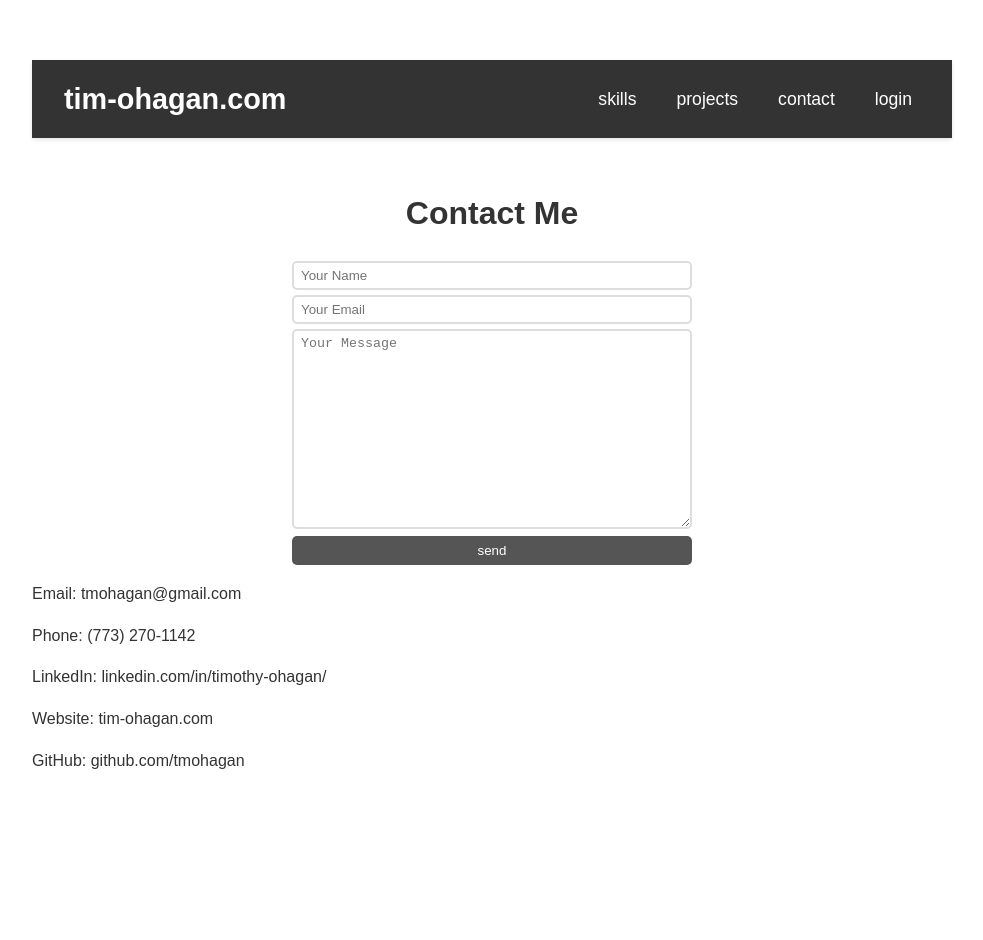
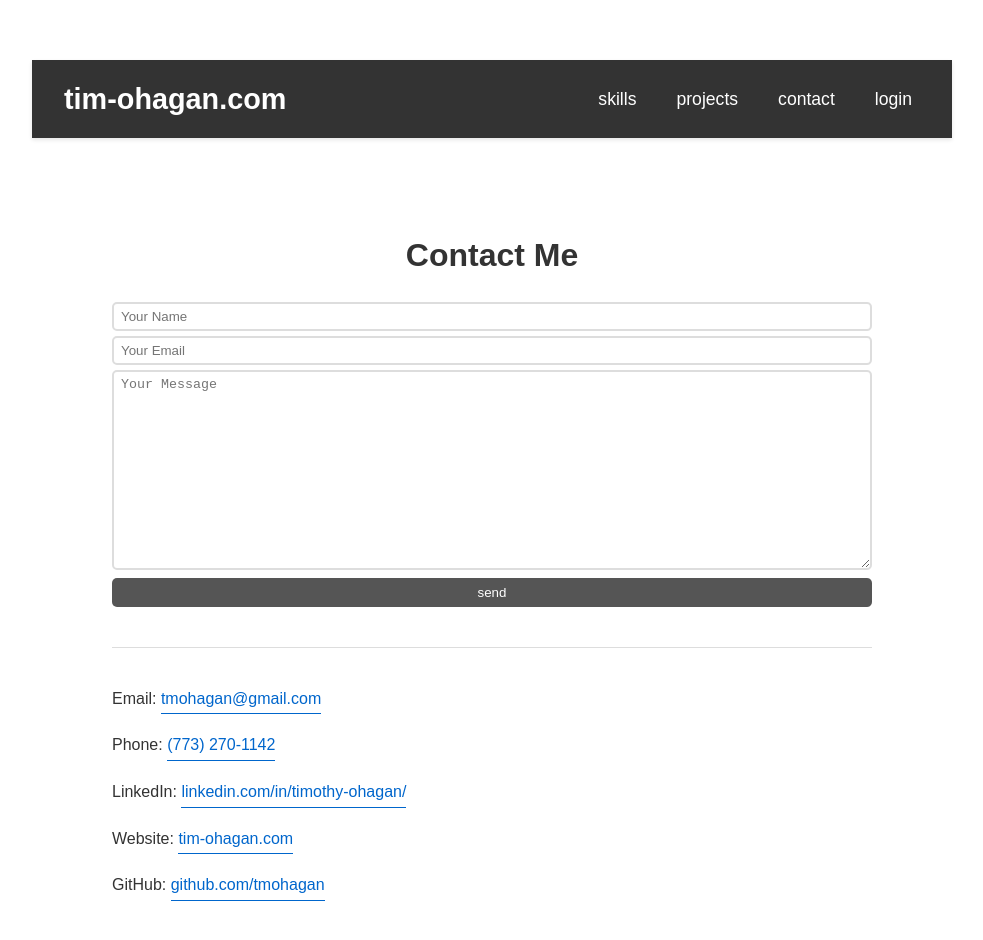
Before and after one commit to tmohagan/mern-resume, a React (Create React App) app in the folder client/: page /contact in a window 1280 px wide. Shown: the top 940 px of the page, without its empty margins (148-1131 px from the left). Before the commit the page ends 829 px from the top, so only its background shows below. Built offline with nearby package versions, Linux system fonts and the light colour scheme.

Commit message:
minor css changes

```diff
--- a/client/src/App.css
+++ b/client/src/App.css
@@ -189,6 +189,16 @@ header nav a:hover {
     margin-bottom: 0.5rem;
   }
 
+  .resume .contact a {
+    text-decoration: none;
+    border-bottom: none;
+    transition: border-bottom 0.3s;
+  }
+
+  .resume .contact a:hover {
+    border-bottom: 1px solid #004499;
+  }
+
   .resume .dates {
     font-style: italic;
     color: #666;
@@ -222,6 +232,12 @@ header nav a:hover {
   .resume ul li a {
     display: inline-block;
     padding: 2px 0;
+    text-decoration: none;
+    border-bottom: none;
+  }
+
+  .resume ul li a:hover {
+    text-decoration: underline;
   }
 
   .resume .projects a {
@@ -424,6 +440,19 @@ div.content p {
 div.content li {
     margin-bottom: 10px;
 }
+
+div.content a {
+    color: #0066cc;
+    text-decoration: none;
+    border-bottom: 1px solid #0066cc;
+    transition: color 0.3s, border-color 0.3s;
+  }
+
+  div.content a:hover {
+    color: #004499;
+    border-bottom-color: #004499;
+  }
+
 /* Edit buttons */
 div.edit-row {
     text-align: center;
@@ -569,3 +598,62 @@ div.post p.summary {
     width: 20px;
     height: 20px;
   }
+
+ /* Contact Page */
+.contact-info {
+    margin-top: 20px;
+  }
+
+  .contact-info p {
+    margin-bottom: 10px;
+  }
+
+  .contact-link {
+    color: #0066cc;
+    text-decoration: none;
+    border-bottom: 1px solid transparent;
+    transition: color 0.3s, border-color 0.3s;
+  }
+
+  .contact-link:hover {
+    color: #004499;
+    border-bottom-color: #004499;
+  }
+
+  .contact-info .contact-link {
+    display: inline-block;
+    padding: 2px 0;
+  }
+
+  .contact-page {
+    max-width: 800px;
+    margin: 0 auto;
+    padding: 20px;
+  }
+
+  .contact-page form.contact {
+    max-width: 100%;
+    width: 100%;
+  }
+
+  .contact-page .contact-info {
+    margin-top: 40px;
+    border-top: 1px solid #ddd;
+    padding-top: 20px;
+  }
+
+  .contact-page .contact-info p {
+    margin-bottom: 10px;
+  }
+
+  .contact-page .contact-info a {
+    color: #0066cc;
+    text-decoration: none;
+    border-bottom: 1px solid #0066cc;
+    transition: color 0.3s, border-color 0.3s;
+  }
+
+  .contact-page .contact-info a:hover {
+    color: #004499;
+    border-bottom-color: #004499;
+  }
--- a/client/src/pages/ContactPage.js
+++ b/client/src/pages/ContactPage.js
@@ -38,7 +38,7 @@ export default function ContactPage() {
   };
 
   return (
-    <div>
+    <div className="contact-page">
       <form className="contact" onSubmit={handleSubmit}>
         <h1>Contact Me</h1>
         <input
@@ -76,28 +76,35 @@ const ContactInfo = () => (
   <div>
     <div className="contact-info">
       <p>
-        Email: <a href="mailto:tmohagan@gmail.com">tmohagan@gmail.com</a>
+        Email: <a href="mailto:tmohagan@gmail.com" className="contact-link">tmohagan@gmail.com</a>
       </p>
       <p>
-        Phone: <a href="tel:+17732701142">(773) 270-1142</a>
+        Phone: <a href="tel:+17732701142" className="contact-link">(773) 270-1142</a>
       </p>
       <p>
         LinkedIn:{" "}
           <a href="https://www.linkedin.com/in/timothy-ohagan/"
             target="_blank"
-            rel="noopener noreferrer">
+            rel="noopener noreferrer"
+            className="contact-link">
             linkedin.com/in/timothy-ohagan/
           </a>
       </p>
       <p>
         Website:{" "}
-          <a href="https://www.tim-ohagan.com" target="_blank" rel="noopener noreferrer">
+          <a href="https://www.tim-ohagan.com"
+            target="_blank"
+            rel="noopener noreferrer"
+            className="contact-link">
             tim-ohagan.com
           </a>
       </p>
       <p>
         GitHub:{" "}
-          <a href="https://github.com/tmohagan" target="_blank" rel="noopener noreferrer">
+          <a href="https://github.com/tmohagan"
+            target="_blank"
+            rel="noopener noreferrer"
+            className="contact-link">
             github.com/tmohagan
           </a>
       </p>
```
